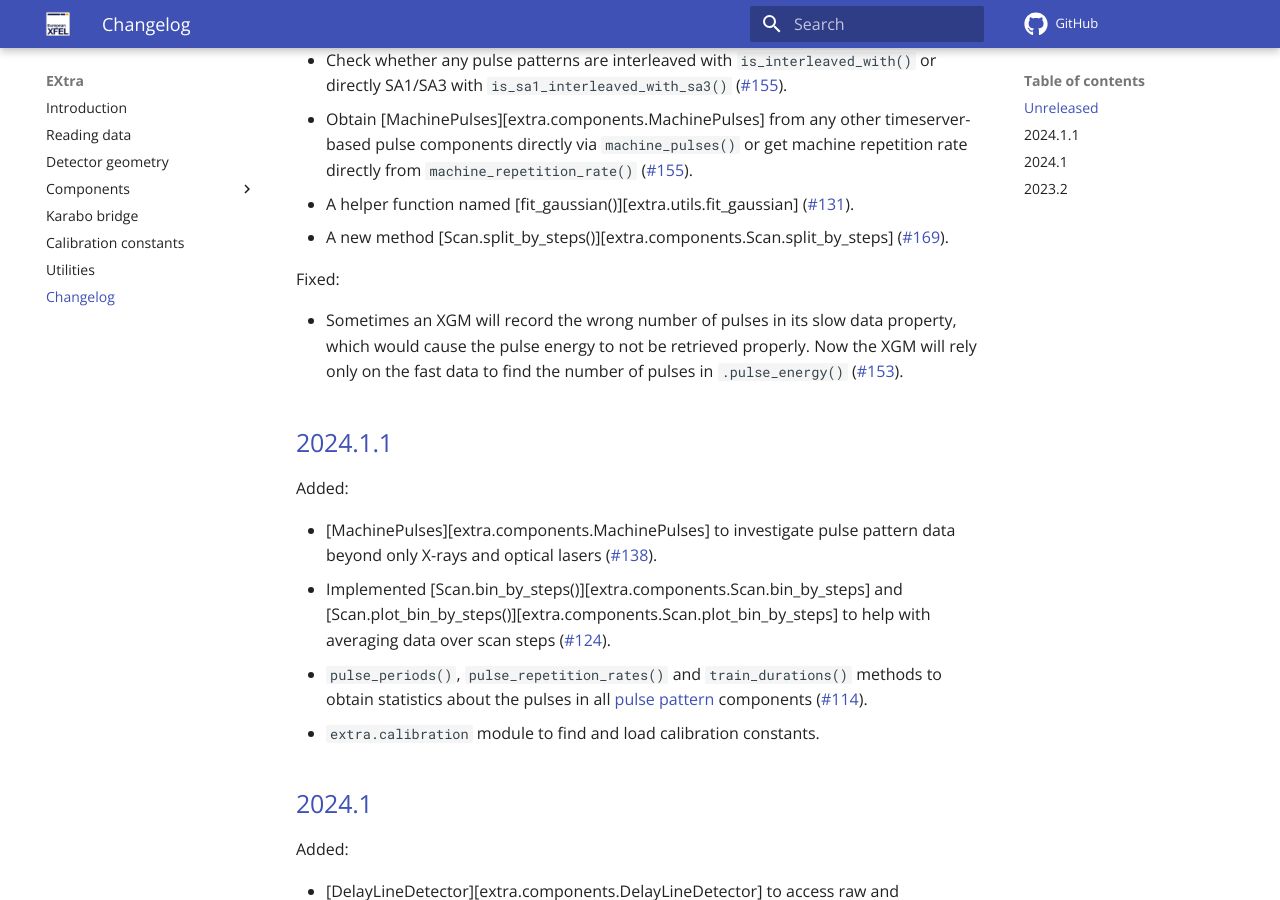
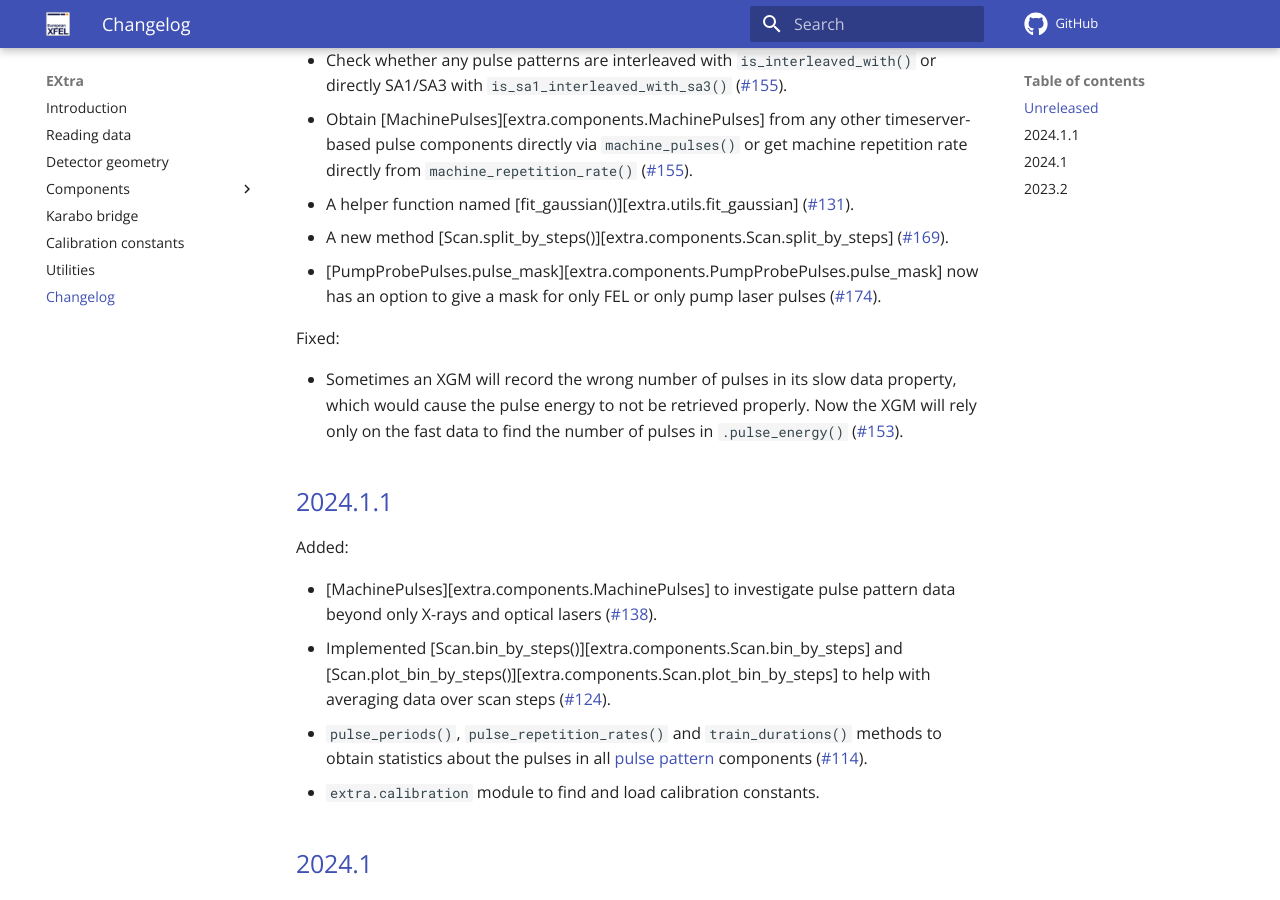
Before and after one commit to European-XFEL/EXtra, an MkDocs documentation site: the page built from docs/changelog.md, in a window 1280 px wide and 900 px high, scrolled down 858 px. Built offline with MkDocs 1.6.1 and Material for MkDocs 9.7.7, drawn with Linux system fonts in a browser that asks for light colours; emoji names are drawn with the system emoji font; comment, search, counter and statistics services are not loaded.

Commit message:
Add changelog entry

```diff
--- a/docs/changelog.md
+++ b/docs/changelog.md
@@ -30,6 +30,8 @@ Added:
 - Obtain [MachinePulses][extra.components.MachinePulses] from any other timeserver-based pulse components directly via `machine_pulses()` or get machine repetition rate directly from `machine_repetition_rate()` (!155).
 - A helper function named [fit_gaussian()][extra.utils.fit_gaussian] (!131).
 - A new method [Scan.split_by_steps()][extra.components.Scan.split_by_steps] (!169).
+- [PumpProbePulses.pulse_mask][extra.components.PumpProbePulses.pulse_mask] now
+  has an option to give a mask for only FEL or only pump laser pulses (!174).
 
 Fixed:
 
```
